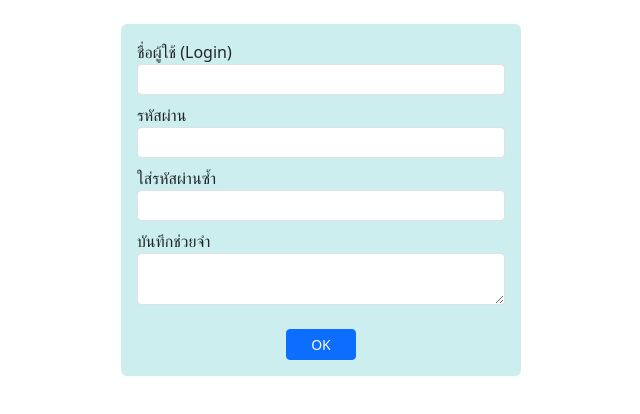
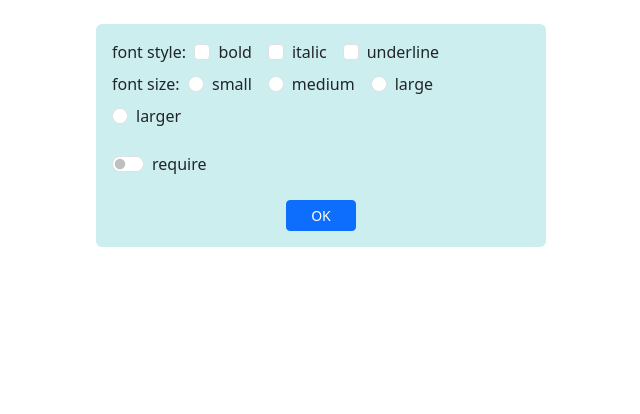
Before and after one commit to bomcrmon/app1, a React (Create React App) app: page / in a window 1280 px wide. Shown: the top 414 px of the page, without its empty margins (319-959 px from the left). Built offline with nearby package versions, Linux system fonts and the light colour scheme.

Commit message:
add form-check

```diff
--- a/src/App.js
+++ b/src/App.js
@@ -1,6 +1,6 @@
 import React from "react";
-import FormText from "./form-text";
+import FormCheck from "./form-check";
 
 export default function App() {
-    return <FormText/>
+    return <FormCheck/>
 }
--- /dev/null
+++ b/src/form-check.js
@@ -0,0 +1,84 @@
+import React from 'react'
+export default function FormCheck() {
+    const switchReq = React.useRef()//ค่าอ้างอิงสำหรับ switch
+    const styles = ['bold', 'italic', 'underline']
+    const sizes = ['small', 'medium', 'large', 'larger']
+    let checkedStyles = [] //เก็บค่าของ checkbok ที่ถูกเลือก
+    let checkedSize = '' //เก็บค่าของ radio ที่ถูกเลือก
+
+    const onChangeCheck =(event)=> { //สำหรับจัดการอีเวนต์ของ checkbox
+    let checked = event.target.checked //checkbox นั้นถูกเลือกหรือไม่
+    let value = event.target.value //ค่าของ checkbox นั้น
+    let idx = checkedStyles.indexOf(value)
+        if (checked && idx === -1) { //ถ้ายังไม่มีค่านั้นอยู่ก่อน ให้เพิ่มลงในอาร์เรย์
+            checkedStyles.push(value) //ที่ใช้เก็บรายการที่ถูกเลือก
+        } else {
+            checkedStyles.splice(idx, 1) //ถ้าไม่เลือกให้ลบออกจากอาร์เรย์
+        }
+    }
+        //สำหรับจัดการอีเวนต์ของ radio ถ้าเกิดกับรายการใด รายการนั้นจะมีสถานะเป็น on
+        //จึงเอาค่าไปเก็บแทนค่าเดิมได้เลย เพราะ radio เลือกได้เพียงรายการเดียว
+    const onChangeRadio = (event) => {
+        checkedSize = event.target.value
+    }
+    //เมื่อคลิกปุ่ม OK ถ้า switch เป็น on ให้ตรวจสอบว่า
+    //เลือกรายการครบทุกกลุ่มหรือไม่
+    const onClickButton = () => {
+        if (switchReq.current.checked) {
+            if (checkedStyles.length === 0) {
+                alert('Please select style')
+                return
+            } else if (checkedSize === '') {
+                alert('Please select size')
+                return
+        }
+    }
+    //แสดงผลรายการที่ถูกเลือกในขณะนั้น
+        let msg = 'selected style(s): ' + checkedStyles.join(', ')
+        msg += '\nselected size: ' + checkedSize
+        alert(msg)
+    }
+    return (
+        <div className='mt-4 mx-auto p-3 rounded'
+        style={{ width:'450px', background:'#cee'}}>
+            <form>
+                <span>font style:</span>&nbsp;&nbsp;
+                {
+                    styles.map((st, i) => {
+                        return (
+                        <div className="form-check form-check-inline mb-2">
+                            <input type='checkbox' id={'check'+i} value={st}
+                                className="form-check-input" onChange={onChangeCheck}/>
+                            <label htmlFor={'check'+i} className="form-check-label">{st}</label>
+                        </div>
+                        )
+                    })
+                }
+                <br/>
+                <span>font size:</span>&nbsp;&nbsp;
+                {
+                    sizes.map((sz, i) => {
+                        return (
+                        <div className="form-check form-check-inline mb-2">
+                            <input type='radio' id={'radio'+i} name="fontSize" value={sz}
+                                className="form-check-input" onChange={onChangeRadio}/>
+                            <label htmlFor={'radio'+i} className="form-check-label">{sz}</label>
+                        </div>
+                        )
+                    })
+                }
+                <div className="form-check form-switch mt-3">
+                    <input type="checkbox" id="sw" value="require"
+                        className="form-check-input" ref={switchReq}/>
+                    <label htmlFor="sw" className="form-check-label">require</label>
+                </div>
+
+                <div className="text-center mt-4">
+                    <button type="button" className="btn btn-sm px-4 btn-primary"
+                        onClick={onClickButton}>OK
+                    </button>
+                </div>
+            </form>
+        </div>
+    )
+}
```
